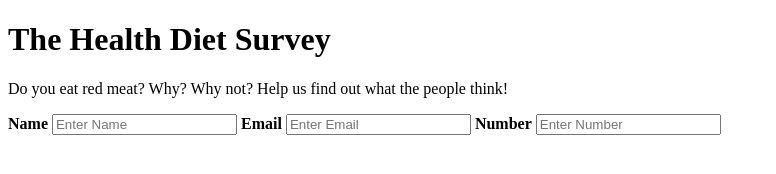
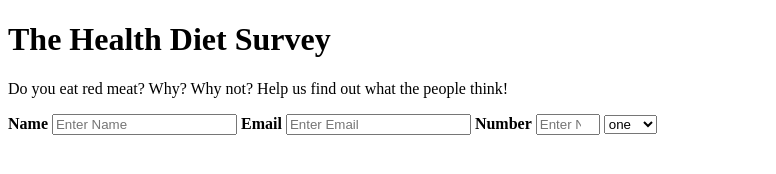
Before and after one commit to fdezcaminero/Microverse-Project-Number-2, a plain HTML site: page index.html in a window 1280 px wide. Shown: the full height of the page, 0-776 px from the left. Drawn offline with Linux system fonts and the light colour scheme.

Commit message:
Second lap

```diff
--- a/index.html
+++ b/index.html
@@ -12,17 +12,27 @@
     <h1 id="title">The Health Diet Survey</h1>
 
     <p id="description">Do you eat red meat? Why? Why not? Help us find out what the people think!</p>
-<form id="survey-form">
 
-    <label for="name"><b>Name</b></label>
-    <input type="text" placeholder="Enter Name" id="name" name="name" required>
+    <form id="survey-form">
 
-    <label for ="email"><b>Email</b></label>
-    <input type="email" placeholder="Enter Email" id= "email" name="email" required>
+      <label for="name" id="name-label"><b>Name</b></label>
+      <input type="text" placeholder="Enter Name" id="name" name="name" required>
 
-    <label id="number"><b>Number</b></label>
-    <input type="number" max=100 placeholder="Enter Number" name="number" required>
-</form>
+      <label for="email" id="email-label"><b>Email</b></label>
+      <input type="email" placeholder="Enter Email" id= "email" name="email" required>
+
+      <label for="number" id="number-label"><b>Number</b></label>
+      <input type="number" max="100" min="0" placeholder="Enter Number" name="number" id="number" required>
+
+      <select id="dropdown" >
+        <option value = "1">one</option>
+        <option value = "2">two</option>
+        <option value = "3">three</option>
+        <option value = "4">four</option>
+      </select>
+
+    </form>
+
 
 
     <!--
```
